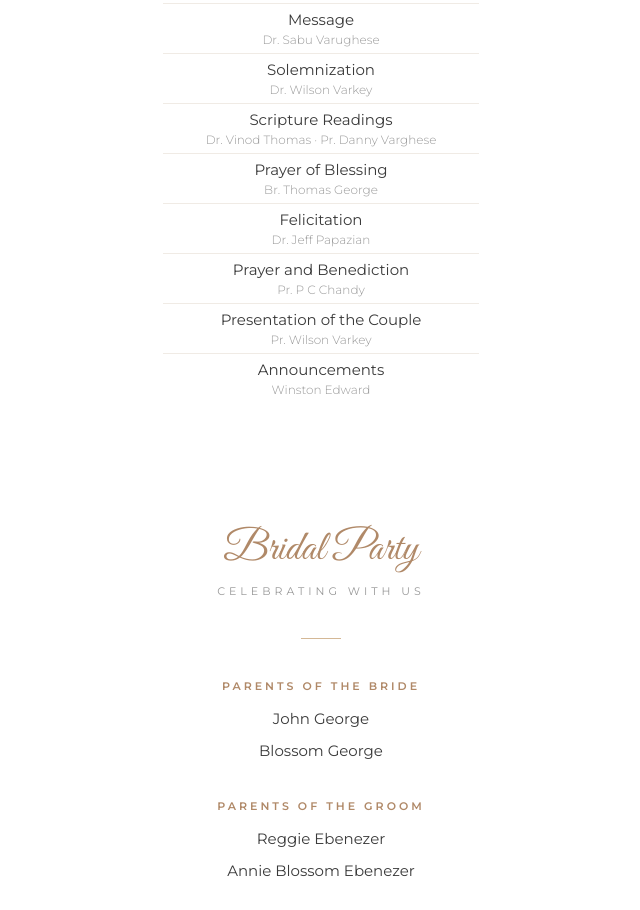
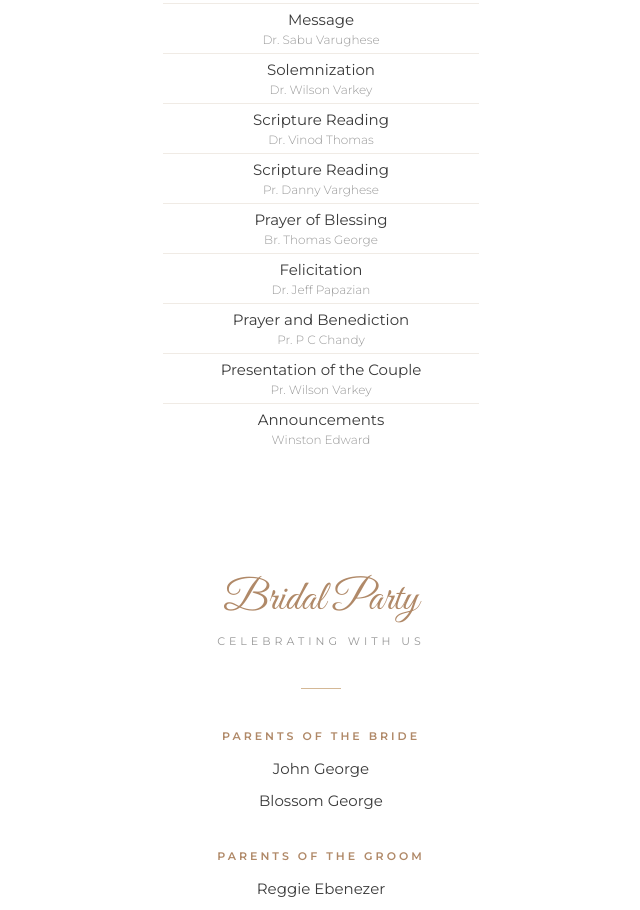
Before and after one commit to jeromieebenezer/JK_Wedding, a plain HTML site: page index.html in a window 1280 px wide. Shown: the part 1404-2314 px from the top of the page, without its empty margins (319-959 px from the left). Drawn offline with nearby package versions, Linux system fonts and the light colour scheme.

Commit message:
Split Scripture Readings into two separate items
- Scripture Reading: Dr. Vinod Thomas
- Scripture Reading: Pr. Danny Varghese

Co-Authored-By: Claude Sonnet 4.6 <noreply@anthropic.com>

```diff
--- a/index.html
+++ b/index.html
@@ -444,8 +444,14 @@
         </li>
         <li>
           <span class="program-item">
-            Scripture Readings
-            <span class="program-detail">Dr. Vinod Thomas &middot; Pr. Danny Varghese</span>
+            Scripture Reading
+            <span class="program-detail">Dr. Vinod Thomas</span>
+          </span>
+        </li>
+        <li>
+          <span class="program-item">
+            Scripture Reading
+            <span class="program-detail">Pr. Danny Varghese</span>
           </span>
         </li>
         <li>
```
